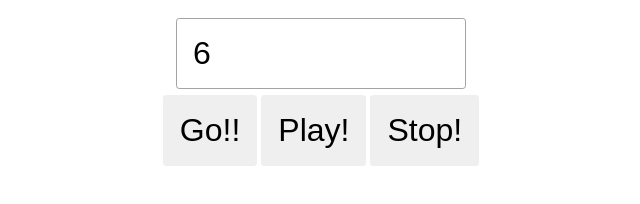
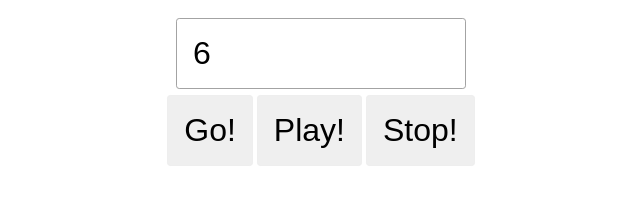
Before and after one commit to Apisit60070114/ITMP2019, a plain HTML site: page unit-4/index.html in a window 1280 px wide. Shown: the full height of the page, 319-959 px from the left. Drawn offline with Linux system fonts and the light colour scheme.

Commit message:
Update2 3/9/62

```diff
--- a/unit-4/index.html
+++ b/unit-4/index.html
@@ -45,7 +45,7 @@
 		<br>
 		<input type="number" id="howManyRainbowStripsDoYouWantHeu" min="0" max="999" value="6">
 		<br>
-		<button onclick="rainbowHaiDooNoy()">Go!!</button>
+		<button onclick="rainbowHaiDooNoy()">Go!</button>
 		<button onclick="playAnimationHaiDooNoi()">Play!</button>
 		<button onclick="stopAnimationHaiDooNoi()">Stop!</button>
 	</center>
```
